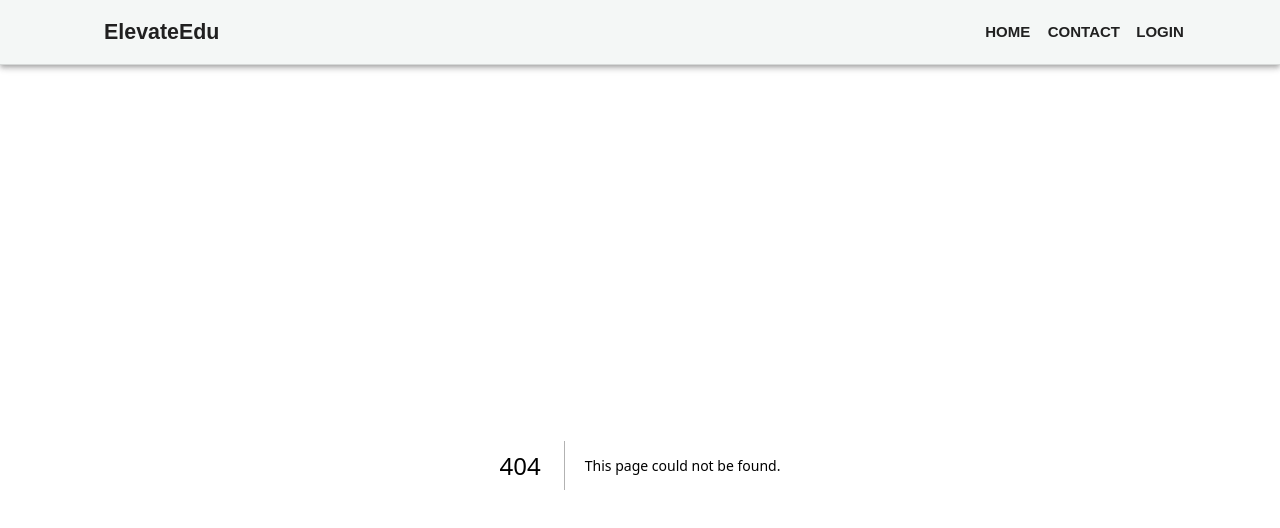
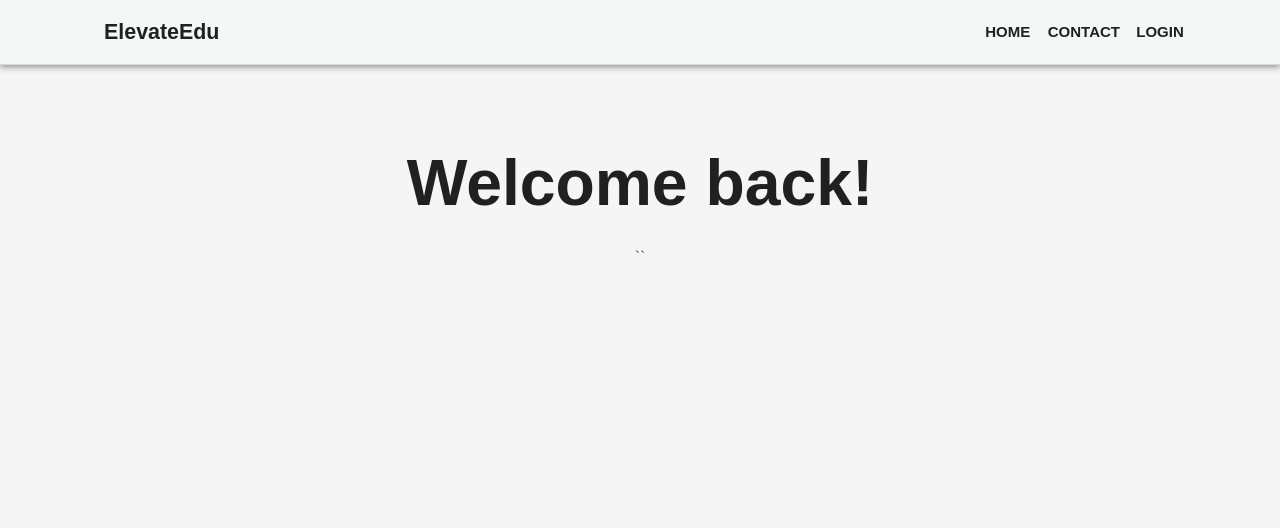
Before and after one commit to sadieLiu/ElevateWebApp, a Next.js app: page /dashboard in a window 1280 px wide. Before the commit this address had no page. Shown: the top 528 px of the page. Built offline with nearby package versions, Linux system fonts and the light colour scheme; some icons are missing; what @mui/material-nextjs would draw is missing.

Commit message:
created dashboard page

```diff
--- /dev/null
+++ b/app/dashboard/page.tsx
@@ -0,0 +1,35 @@
+/* This is the dashboard page for admins, students and tutors */
+
+'use client';
+import { Container, Typography, Box, Grid } from '@mui/material';
+
+export default function Dashboard() {
+    return (
+        <>
+            <Container maxWidth="lg" disableGutters>
+                <Container maxWidth="lg">
+
+                    <Box
+                        sx={{
+                            mt: 10,
+                            display: 'flex',
+                            flexDirection: 'column',
+                            alignItems: 'center',
+                            textAlign: 'center'
+                        }}
+                    >
+
+                        <Typography variant="h2" component="h1" fontWeight='bold' gutterBottom>
+                            Welcome back!
+                        </Typography>
+
+                        <Typography variant="body1" sx={{ maxWidth: '600px', color: 'text.secondary' }}>
+                           ``
+                        </Typography>
+                    </Box>
+                </Container>
+            </Container>
+
+        </>
+    );
+        }
```
